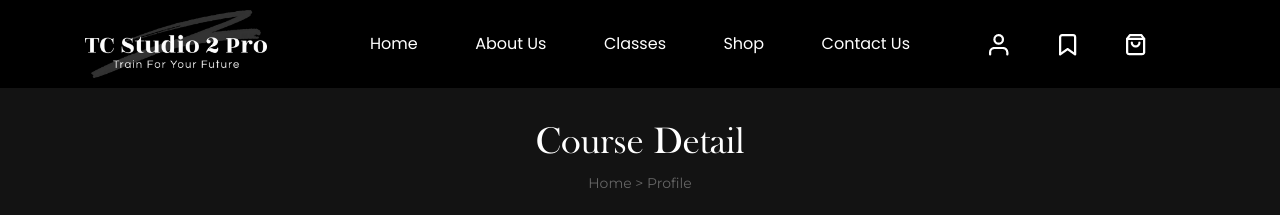
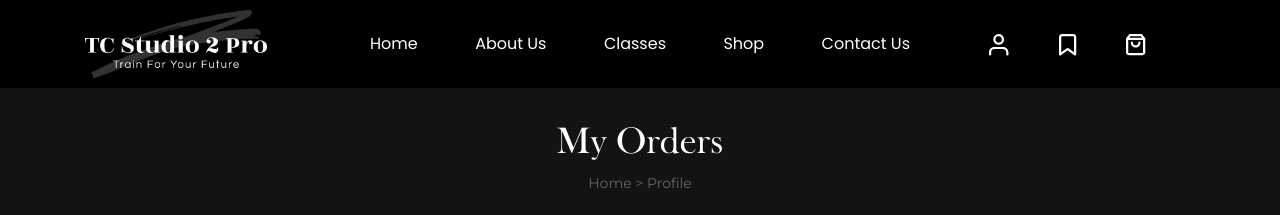
Before and after one commit to sajidjabbar/studiopro, a React (Create React App) app: page /Myorder in a window 1280 px wide. Shown: the top 215 px of the page. Built offline with nearby package versions, Linux system fonts and the light colour scheme.

Commit message:
updated All files

```diff
--- a/src/Pages/Profile/HybridCourses.js
+++ b/src/Pages/Profile/HybridCourses.js
@@ -70,7 +70,7 @@ const HybridCourses = () => {
 															}
 															href="javascript:void(0)"
 														>
-															Course Videos
+															Recorded Sessions
 														</a>
 													</li>
 													<li>
--- a/src/Pages/Profile/Myorder.js
+++ b/src/Pages/Profile/Myorder.js
@@ -14,7 +14,7 @@ const Myorder = () => {
 				<div className="container">
 					<div className="row">
 						<div className="col-lg-12">
-							<h2>Course Detail</h2>
+							<h2>My Orders</h2>
 							<span>Home {">"} Profile</span>
 						</div>
 					</div>
--- a/src/Pages/Profile/OnlineCourses.js
+++ b/src/Pages/Profile/OnlineCourses.js
@@ -68,7 +68,7 @@ const OnlineCourses = () => {
 															}
 															href="javascript:void(0)"
 														>
-															Recorded Sessions
+															Course Videos
 														</a>
 													</li>
 													<li>
```
